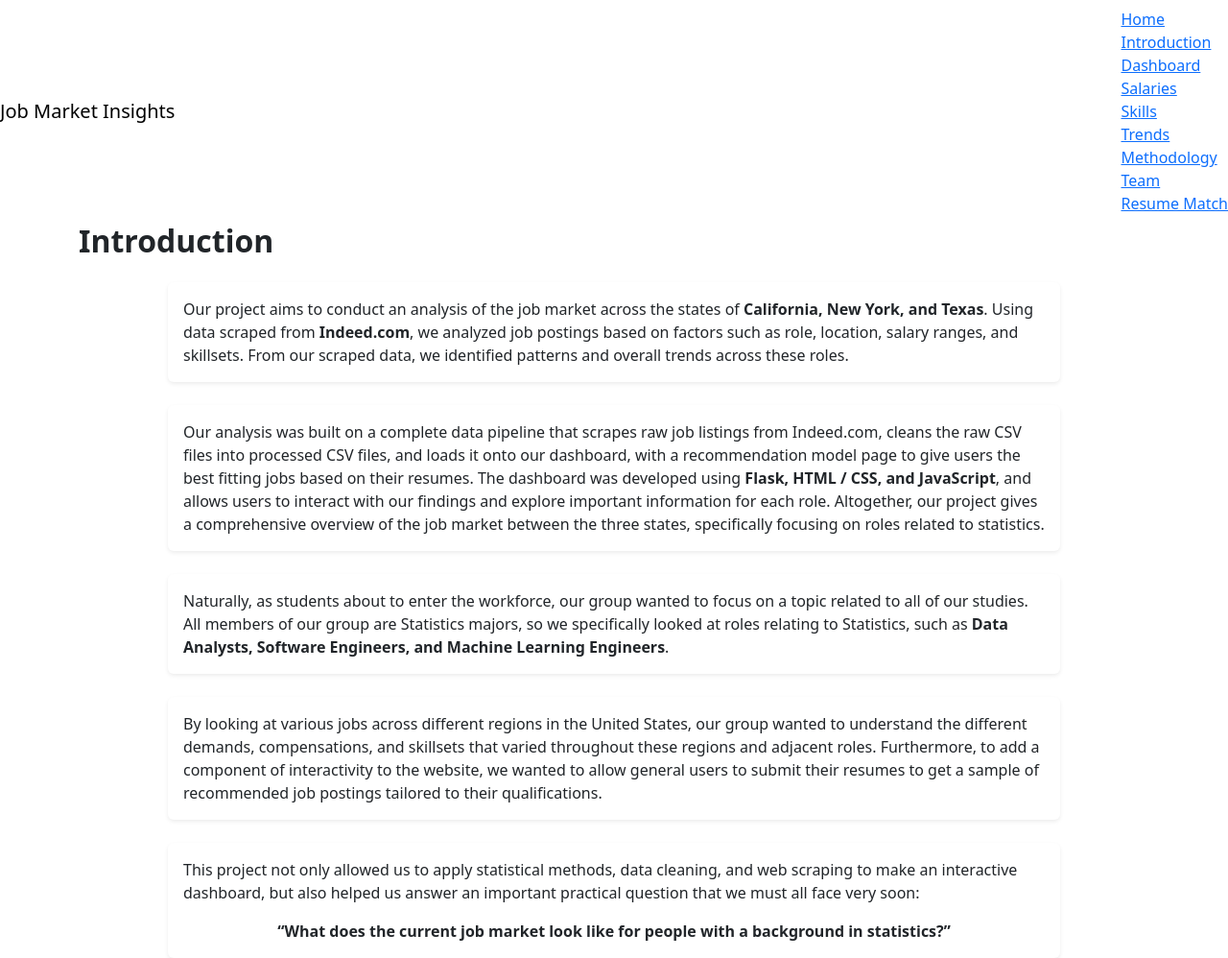
After one commit to khfong26/Sta160-Group-Project, a Python web app: template src/website/templates/intro.html in a window 1280 px wide. The commit adds this page. Shown: the whole page at 96% size. Run offline with Jinja, Linux system fonts and the light colour scheme; the template is opened without the code that fills it, so the values that code supplies are empty; some libraries are stand-ins or nearby versions.

Commit message:
intro page on website
- added a intro page on the website
- splits up our abstract and intro & motivation sections of the final report
- lmk plz

```diff
--- a/src/website/app.py
+++ b/src/website/app.py
@@ -35,6 +35,10 @@ def skills_page():
 @app.route("/trends")
 def trends_page():
     return render_template("trends.html")
+
+@app.route("/intro")
+def intro_page():
+    return render_template("intro.html")
 
 @app.route("/methodology")
 def methodology_page():
--- a/src/website/templates/base.html
+++ b/src/website/templates/base.html
@@ -32,6 +32,7 @@
         <a class="navbar-brand" href="/">Job Market Insights</a>
         <div class="navbar-nav">
             <a href="/">Home</a>
+            <a href="/intro">Introduction</a>
             <a href="/dashboard">Dashboard</a>
             <a href="/salary">Salaries</a>
             <a href="/skills">Skills</a>
--- /dev/null
+++ b/src/website/templates/intro.html
@@ -0,0 +1,85 @@
+{% extends "base.html" %}
+{% block title %}Introduction{% endblock %}
+
+{% block content %}
+<h2 class="mb-4 fw-bold">Introduction</h2>
+
+<div class="col-lg-10 mx-auto">
+  <div class="row g-4">
+
+    <div class="col-12">
+      <div class="card shadow-sm border-0">
+        <div class="card-body">
+          <p class="card-text">
+            Our project aims to conduct an analysis of the job market across the states of
+            <strong>California, New York, and Texas</strong>. Using data scraped from
+            <strong>Indeed.com</strong>, we analyzed job postings based on factors such as role,
+            location, salary ranges, and skillsets. From our scraped data, we identified
+            patterns and overall trends across these roles.
+          </p>
+        </div>
+      </div>
+    </div>
+
+    <div class="col-12">
+      <div class="card shadow-sm border-0">
+        <div class="card-body">
+          <p class="card-text">
+            Our analysis was built on a complete data pipeline that scrapes raw job listings
+            from Indeed.com, cleans the raw CSV files into processed CSV files, and loads it
+            onto our dashboard, with a recommendation model page to give users the best
+            fitting jobs based on their resumes. The dashboard was developed using
+            <strong>Flask, HTML / CSS, and JavaScript</strong>, and allows users to interact
+            with our findings and explore important information for each role. Altogether, our project gives a comprehensive overview of the job market between
+            the three states, specifically focusing on roles related to statistics.
+          </p>
+        </div>
+      </div>
+    </div>
+
+    <div class="col-12">
+      <div class="card shadow-sm border-0">
+        <div class="card-body">
+          <p class="card-text">
+            Naturally, as students about to enter the workforce, our group wanted to focus on a topic
+            related to all of our studies. All members of our group are Statistics majors,
+            so we specifically looked at roles relating to Statistics, such as
+            <strong>Data Analysts, Software Engineers, and Machine Learning Engineers</strong>.
+          </p>
+        </div>
+      </div>
+    </div>
+
+    <div class="col-12">
+      <div class="card shadow-sm border-0">
+        <div class="card-body">
+          <p class="card-text">
+            By looking at various jobs across different regions in the United States, our group
+            wanted to understand the different demands, compensations, and skillsets that varied
+            throughout these regions and adjacent roles. Furthermore, to add a component of
+            interactivity to the website, we wanted to allow general users to submit their
+            resumes to get a sample of recommended job postings tailored to their qualifications.
+          </p>
+        </div>
+      </div>
+    </div>
+
+    <div class="col-12">
+      <div class="card shadow-sm border-0">
+        <div class="card-body">
+          <p class="card-text">
+            This project not only allowed us to apply statistical methods, data cleaning,
+            and web scraping to make an interactive dashboard, but also helped us answer an
+            important practical question that we must all face very soon:
+          </p>
+          <p class="card-text fw-bold text-center mb-0">
+            “What does the current job market look like for people with a background in statistics?”
+          </p>
+        </div>
+      </div>
+    </div>
+
+  </div>
+</div>
+
+{% endblock %}
```
